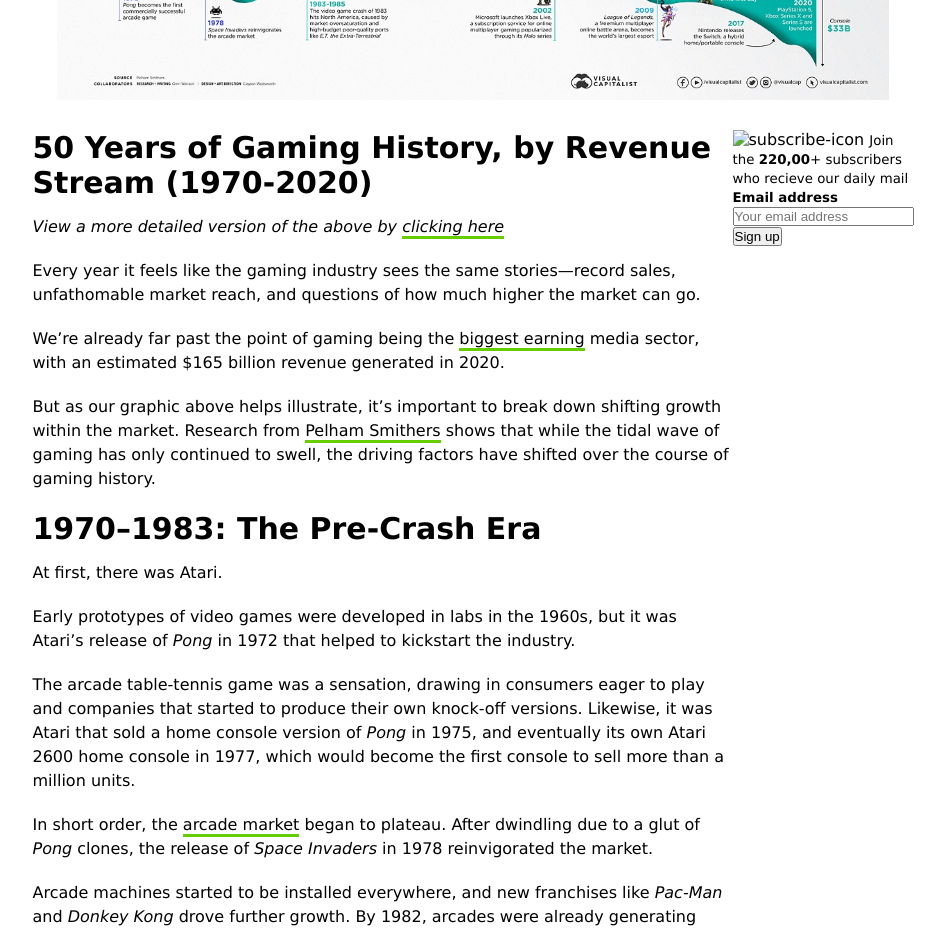
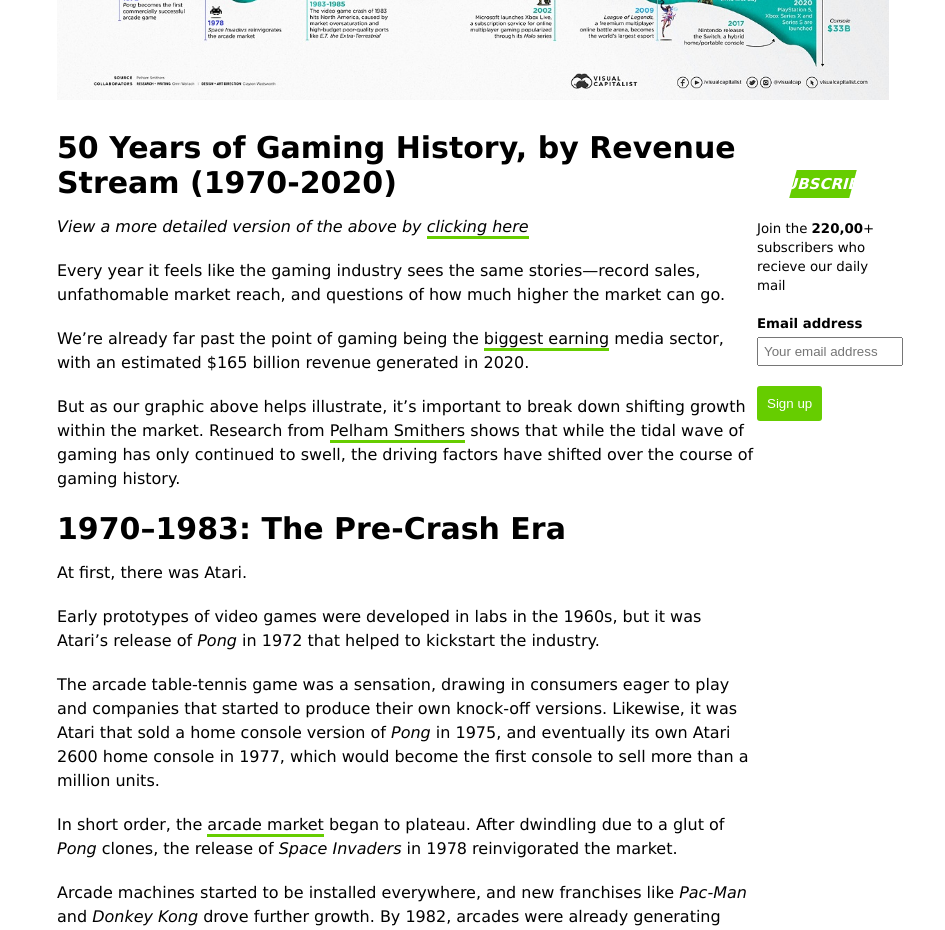
Before and after one commit to juanvaldano/week-1-activity-1, a plain HTML site: page index.html in a window 1280 px wide. Shown: the part 880-1810 px from the top of the page, without its empty margins (167-1112 px from the left). Drawn offline with Linux system fonts and the light colour scheme.

Commit message:
added sticky sidebar

```diff
--- /dev/null
+++ b/aside.css
@@ -0,0 +1,48 @@
+.newsletter-subscribe{
+    display: flex;
+    margin-top: 40px;
+    height: 250px;
+    position: sticky;
+    top: 100px;
+}
+
+.inner-newsletter-subscribe{
+    display: flex;
+    flex-direction: column;
+}
+
+.inner-newsletter-subscribe div{
+    margin-bottom: 20px;
+}
+
+.inner-newsletter-subscribe div:nth-child(2){
+    margin-bottom: 5px;
+}
+
+.inner-newsletter-subscribe input[type="email"]{
+    padding: 5px;
+    width: 100%;
+}
+
+.inner-newsletter-subscribe input[type="submit"]{
+    padding: 10px;
+    background-color: #66CD00;
+    color: white;
+    border: none;
+    border-radius: 3px;
+}
+
+#subscribe{
+    display: flex;
+    width: 30%;
+    justify-content: center;
+    background-color: #66CD00;
+    padding: 5px 10px;
+    transform: skew(-15deg);
+    align-self: center;
+}
+
+#subscribe h3{
+    color: white;
+    font-size: 15px;
+}
--- a/index.html
+++ b/index.html
@@ -13,6 +13,7 @@
         <link rel="stylesheet" href="author-inf.css">
         <link rel="stylesheet" href="social-media.css">
         <link rel="stylesheet" href="article.css">
+        <link rel="stylesheet" href="aside.css">
     </head>
     <body>
         <header>
@@ -448,12 +449,18 @@
                     </div>
                 </section>
                 <aside class="newsletter-subscribe">
-                    <img src="" alt="subscribe-icon">
-                    <small>Join the <b>220,00</b>+ subscribers who recieve our daily mail</small>
-                    <br>
-                    <small><b>Email address</b></small>
-                    <input type="text" name="email-address" placeholder="Your email address">
-                    <input type="submit" name="submit" value="Sign up">
+                    <div class="inner-newsletter-subscribe">
+                        <div id="subscribe">
+                            <h3>SUBSCRIBE</h3>
+                        </div>
+                        <div>
+                            <small>Join the <b>220,00</b>+ subscribers who recieve our daily mail</small>
+                            <br><br>
+                            <small><b>Email address</b></small>
+                        </div>
+                        <div><input type="email" name="email-address" placeholder="Your email address"></div>
+                        <div><input type="submit" name="submit" value="Sign up"></div>
+                    </div>
                 </aside>
             </div>
         </div>
```
